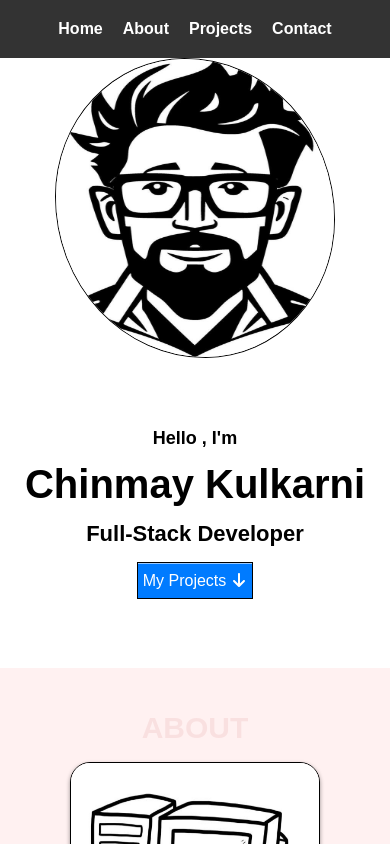
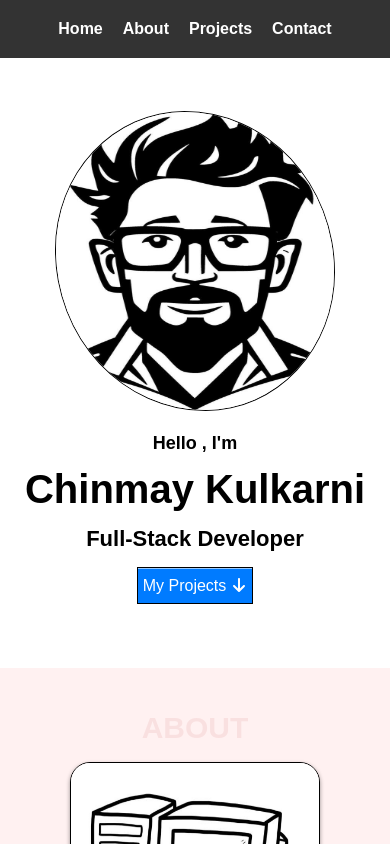
Before and after one commit to Chinmayk19/My-Portfolio, a React (Vite) app: page / in a window 390 px wide. Shown: the top 844 px of the page. Built offline with nearby package versions, Linux system fonts and the light colour scheme.

Commit message:
first change

```diff
--- a/src/pages/CSS/Home.css
+++ b/src/pages/CSS/Home.css
@@ -282,6 +282,10 @@
       padding: 0%;
       margin-bottom: 10px;
       height: 600px;
+      gap: 10px;
+    }
+    #Myinfo-container{
+      flex-grow: 0;
     }
     #profilephoto{
       flex-grow: 0;
```
